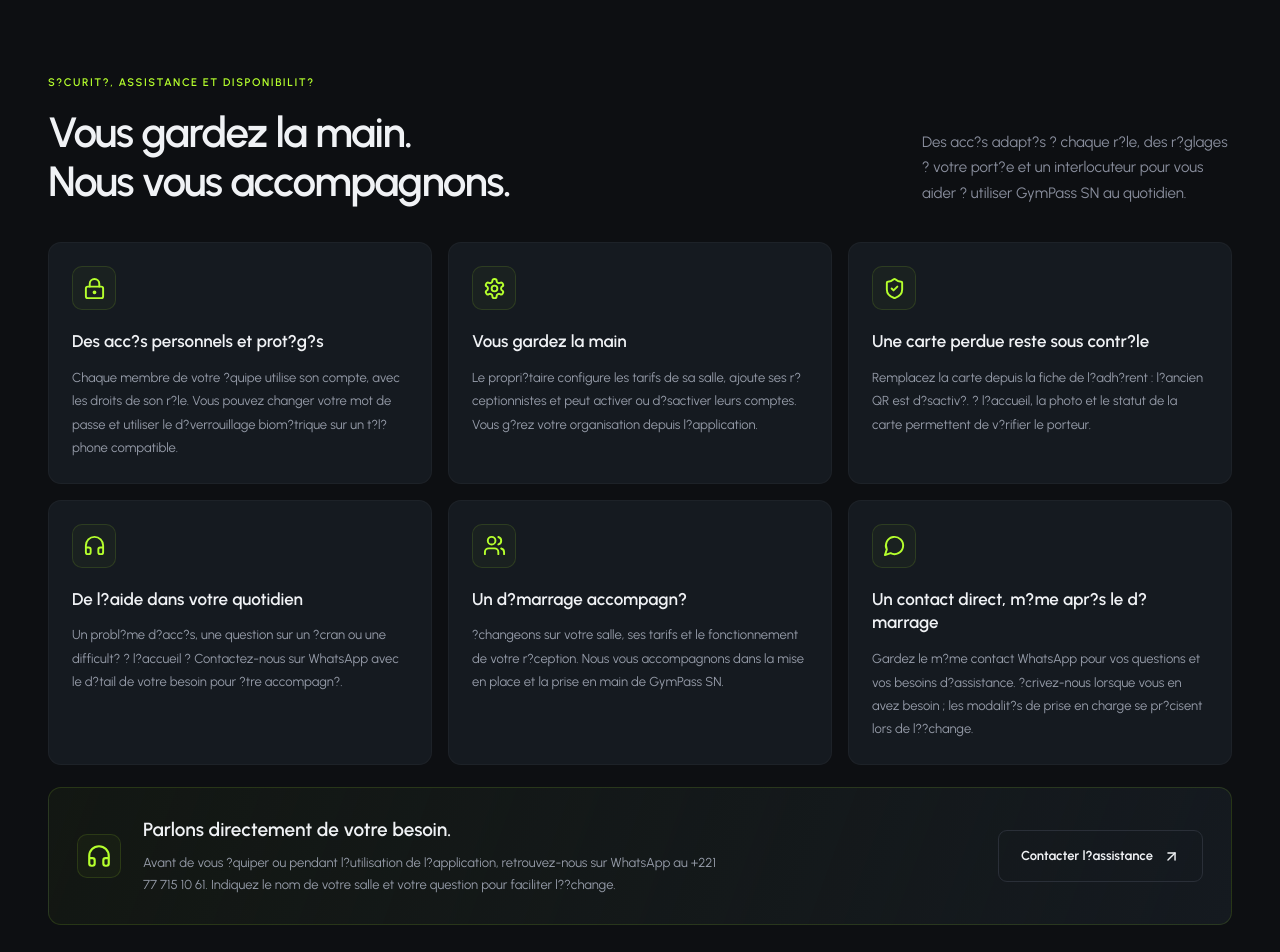
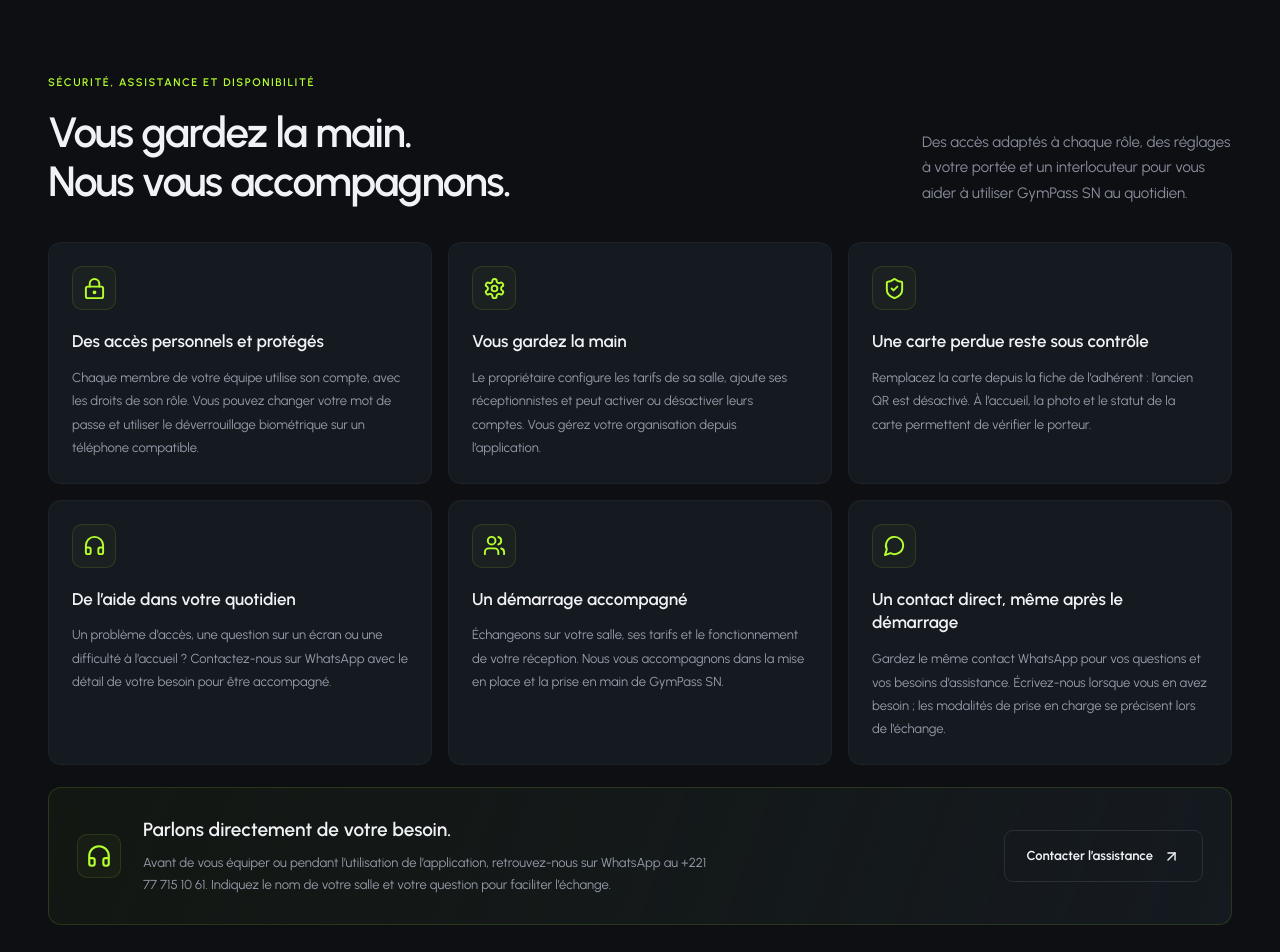
Before and after one commit to JulesBestDev176/gympass_web, a Next.js app: page / in a window 1280 px wide. Shown: the part 5860-6812 px from the top of the page. Built offline with nearby package versions, Linux system fonts and the light colour scheme.

Commit message:
feat: improve French translations for accessibility and clarity in TrustSection

```diff
--- a/src/app/globals.css
+++ b/src/app/globals.css
@@ -432,7 +432,7 @@
 .scanner-halo { pointer-events: none; }
 .scanner-visual > .phone { z-index: 1; }
 .scanner-tag { position: relative; bottom: auto; max-width: 100%; z-index: 1; text-align: center; }
-/* La section ecrans s?etend bord a bord, sans retrait lateral. */
+/* La section écrans s’étend bord à bord, sans retrait latéral. */
 .screens-section { width: 100%; max-width: none; margin-inline: 0; padding-inline: 0; }
 /* Galerie automatique : aucune piste de defilement horizontal. */
 .screen-carousel { --slide-step: clamp(215px, 30vw, 310px); position: relative; min-width: 0; }
--- a/src/components/product-sections.tsx
+++ b/src/components/product-sections.tsx
@@ -67,23 +67,23 @@
 
 export function TrustSection() {
   const assurances = [
-    { Icon: LockKeyhole, title: "Des acc?s personnels et prot?g?s", description: "Chaque membre de votre ?quipe utilise son compte, avec les droits de son r?le. Vous pouvez changer votre mot de passe et utiliser le d?verrouillage biom?trique sur un t?l?phone compatible." },
-    { Icon: Settings, title: "Vous gardez la main", description: "Le propri?taire configure les tarifs de sa salle, ajoute ses r?ceptionnistes et peut activer ou d?sactiver leurs comptes. Vous g?rez votre organisation depuis l?application." },
-    { Icon: ShieldCheck, title: "Une carte perdue reste sous contr?le", description: "Remplacez la carte depuis la fiche de l?adh?rent : l?ancien QR est d?sactiv?. ? l?accueil, la photo et le statut de la carte permettent de v?rifier le porteur." },
-    { Icon: Headphones, title: "De l?aide dans votre quotidien", description: "Un probl?me d?acc?s, une question sur un ?cran ou une difficult? ? l?accueil ? Contactez-nous sur WhatsApp avec le d?tail de votre besoin pour ?tre accompagn?." },
-    { Icon: Users, title: "Un d?marrage accompagn?", description: "?changeons sur votre salle, ses tarifs et le fonctionnement de votre r?ception. Nous vous accompagnons dans la mise en place et la prise en main de GymPass SN." },
-    { Icon: MessageCircle, title: "Un contact direct, m?me apr?s le d?marrage", description: "Gardez le m?me contact WhatsApp pour vos questions et vos besoins d?assistance. ?crivez-nous lorsque vous en avez besoin ; les modalit?s de prise en charge se pr?cisent lors de l??change." },
+    { Icon: LockKeyhole, title: "Des accès personnels et protégés", description: "Chaque membre de votre équipe utilise son compte, avec les droits de son rôle. Vous pouvez changer votre mot de passe et utiliser le déverrouillage biométrique sur un téléphone compatible." },
+    { Icon: Settings, title: "Vous gardez la main", description: "Le propriétaire configure les tarifs de sa salle, ajoute ses réceptionnistes et peut activer ou désactiver leurs comptes. Vous gérez votre organisation depuis l’application." },
+    { Icon: ShieldCheck, title: "Une carte perdue reste sous contrôle", description: "Remplacez la carte depuis la fiche de l’adhérent : l’ancien QR est désactivé. À l’accueil, la photo et le statut de la carte permettent de vérifier le porteur." },
+    { Icon: Headphones, title: "De l’aide dans votre quotidien", description: "Un problème d’accès, une question sur un écran ou une difficulté à l’accueil ? Contactez-nous sur WhatsApp avec le détail de votre besoin pour être accompagné." },
+    { Icon: Users, title: "Un démarrage accompagné", description: "Échangeons sur votre salle, ses tarifs et le fonctionnement de votre réception. Nous vous accompagnons dans la mise en place et la prise en main de GymPass SN." },
+    { Icon: MessageCircle, title: "Un contact direct, même après le démarrage", description: "Gardez le même contact WhatsApp pour vos questions et vos besoins d’assistance. Écrivez-nous lorsque vous en avez besoin ; les modalités de prise en charge se précisent lors de l’échange." },
   ];
   return <section id="confiance" className="section container trust-section">
     <div className="section-heading">
-      <div><p className="eyebrow">S?curit?, assistance et disponibilit?</p><h2>Vous gardez la main.<br />Nous vous accompagnons.</h2></div>
-      <p className="section-intro">Des acc?s adapt?s ? chaque r?le, des r?glages ? votre port?e et un interlocuteur pour vous aider ? utiliser GymPass SN au quotidien.</p>
+      <div><p className="eyebrow">Sécurité, assistance et disponibilité</p><h2>Vous gardez la main.<br />Nous vous accompagnons.</h2></div>
+      <p className="section-intro">Des accès adaptés à chaque rôle, des réglages à votre portée et un interlocuteur pour vous aider à utiliser GymPass SN au quotidien.</p>
     </div>
     <div className="trust-grid">{assurances.map(({ Icon, title, description }) => <article key={title}><span className="feature-icon"><Icon size={23} /></span><h3>{title}</h3><p>{description}</p></article>)}</div>
     <div className="support-panel">
       <span className="feature-icon"><Headphones size={26} /></span>
-      <div><h3>Parlons directement de votre besoin.</h3><p>Avant de vous ?quiper ou pendant l?utilisation de l?application, retrouvez-nous sur WhatsApp au {whatsappDisplay}. Indiquez le nom de votre salle et votre question pour faciliter l??change.</p></div>
-      <a className="button button-secondary" href={whatsappLink("Bonjour, j?ai besoin d?assistance pour GymPass SN.")} target="_blank" rel="noopener noreferrer">Contacter l?assistance <ArrowUpRight size={17} /></a>
+      <div><h3>Parlons directement de votre besoin.</h3><p>Avant de vous équiper ou pendant l’utilisation de l’application, retrouvez-nous sur WhatsApp au {whatsappDisplay}. Indiquez le nom de votre salle et votre question pour faciliter l’échange.</p></div>
+      <a className="button button-secondary" href={whatsappLink("Bonjour, j’ai besoin d’assistance pour GymPass SN.")} target="_blank" rel="noopener noreferrer">Contacter l’assistance <ArrowUpRight size={17} /></a>
     </div>
   </section>;
 }
```
